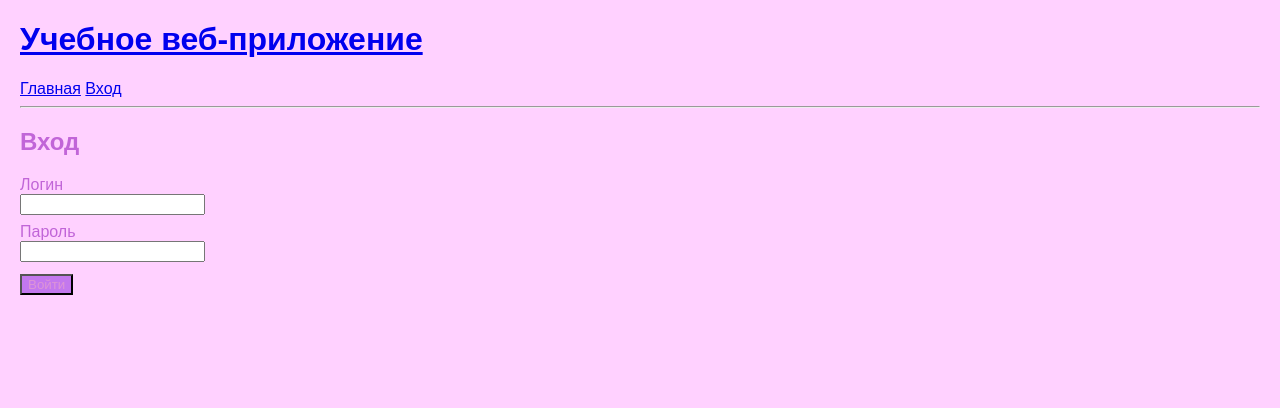
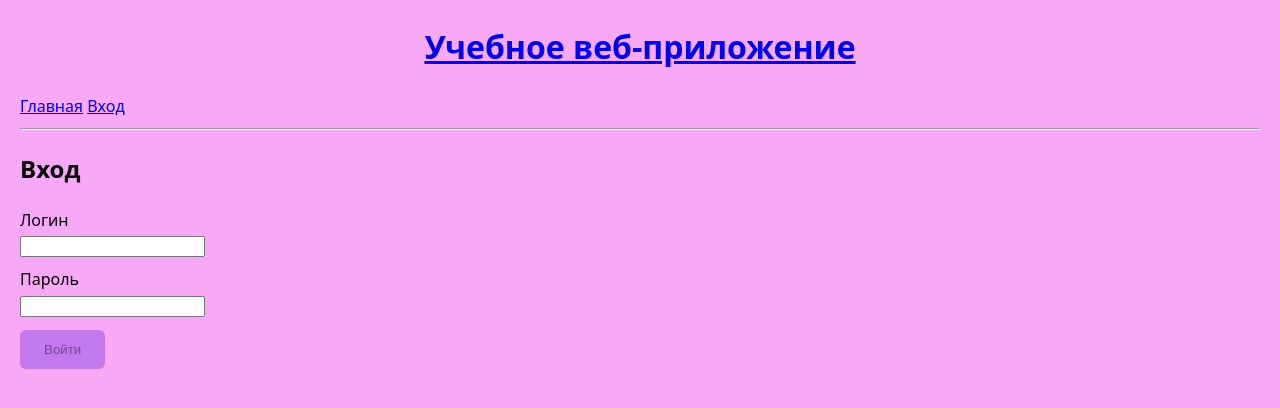
Before and after one commit to Alina52eee/Issue-tracking-system, a Flask app: page /login in a window 1280 px wide. Shown: the top 408 px of the page. Run offline with Flask 3, Linux system fonts and the light colour scheme; data comes from the database, SQL or seed files in the repository; parts of the project's set-up code (start-up, migrations or seed data) failed here and were passed over.

Commit message:
Add files via upload

```diff
--- a/app.py
+++ b/app.py
@@ -1,6 +1,8 @@
 from werkzeug.security import check_password_hash, generate_password_hash
 from flask import Flask, request, session, redirect, url_for, render_template, flash, abort  # укажите нужные компоненты
 import sqlite3
+from dotenv import load_dotenv
+load_dotenv()
 from datetime import datetime
 from db import get_conn, init_db, insert_test_user, show_table
 from auth_utils import (create_user, ensure_master, is_logged_in, current_user, is_admin, get_registration_open
--- a/auth_utils.py
+++ b/auth_utils.py
@@ -2,6 +2,7 @@ from flask import session
 from werkzeug.security import check_password_hash, generate_password_hash
 from datetime import datetime
 from db import get_conn
+import os
 
 def is_logged_in():
     return session.get("user_id") is not None
@@ -65,17 +66,26 @@ def get_registration_open():
 def ensure_master():
     """
     Убедиться, что в системе есть хотя бы один администратор.
-    Если нет — создать пользователя master/master с ролью admin.
+    Если нет — создать из ADMIN_USERNAME / ADMIN_PASSWORD.
     """
     conn = get_conn()
     row = conn.execute(
         "SELECT id FROM users WHERE role = 'admin' AND archived_at IS NULL LIMIT 1"
     ).fetchone()
+    conn.close()
 
-    if row is None:
-        create_user("master", "master", "admin")
+    if row is not None:
+        return
 
-    conn.close()
+    username = os.getenv("ADMIN_USERNAME", "").strip()
+    password = os.getenv("ADMIN_PASSWORD", "").strip()
+
+    if not username or not password:
+        raise RuntimeError(
+            "Не заданы ADMIN_USERNAME / ADMIN_PASSWORD в .env для создания первого администратора."
+        )
+
+    create_user(username, password, "admin")
 
 def is_admin():
     u = current_user()
--- a/static/styles.css
+++ b/static/styles.css
@@ -1,11 +1,42 @@
-body { font-family: sans-serif; margin: 20px; color: #c165d8; background-color: #ffd1ff;}
-h1 { color: #e478ee; }
+@media (max-width: 768px) { body { font-size: 16px; } }
+h1 {
+
+  text-align: center;
+  }
+
+* {
+   box-sizing: border-box;
+  }
+
+body {
+   font-family: system-ui, sans-serif;
+   margin: 20px;
+   background: #f7a8f7;
+   line-height: 1.6;
+  }
+
+h1 {
+  color: #e49beb;
+ }
+
 .flash-message {
   padding: 12px 16px;
   margin: 5px 0;
-  border: 1px solid #ffa1f3;
   border-radius: 4px;
-  background-color: #f8c3ff;
-  color: #720063;
+  animation: fadeIn 0.5s ease-in;
 }
-button{color: #dd94d7; background-color: #c378ee;}
+
+button{
+  color: #754892;
+  background-color: #c378ee;
+  padding: 12px 24px;
+  border: none;
+  border-radius: 6px;
+  cursor: pointer;
+  transition: all 0.3s ease;
+}
+
+button:hover {
+  transform: scale(1.05);
+  box-shadow: 0 4px 8px rgba(255, 157, 218, 0.342);
+}
--- a/templates/base.html
+++ b/templates/base.html
@@ -28,7 +28,7 @@
         {% else %}
           <a href="{{ url_for('login_form') }}">Вход</a>
         {% if registration_open %}
-            <a href="{{ url_for('register') }}">Регистрация</a>
+            <a href="{{ url_for('register_form') }}">Регистрация</a>
         {% endif %}
         {% endif %}
       </nav>
--- a/templates/login.html
+++ b/templates/login.html
@@ -31,7 +31,7 @@
     {% if registration_open %}
       <p style="margin-top: 12px;">
         Нет аккаунта?
-        <a href="{{ url_for('register') }}">Зарегистрируйтесь</a>.
+        <a href="{{ url_for('register_form') }}">Зарегистрируйтесь</a>.
       </p>
     {% endif %}
   </div>
```
Also changed, not shown: templates/project_detail.html (+10 -23 lines), templates/ticket_detail.html (+6 -22 lines), views_projects.py (+10 -1 lines), views_tickets.py (+14 -16 lines), 1 other file.
